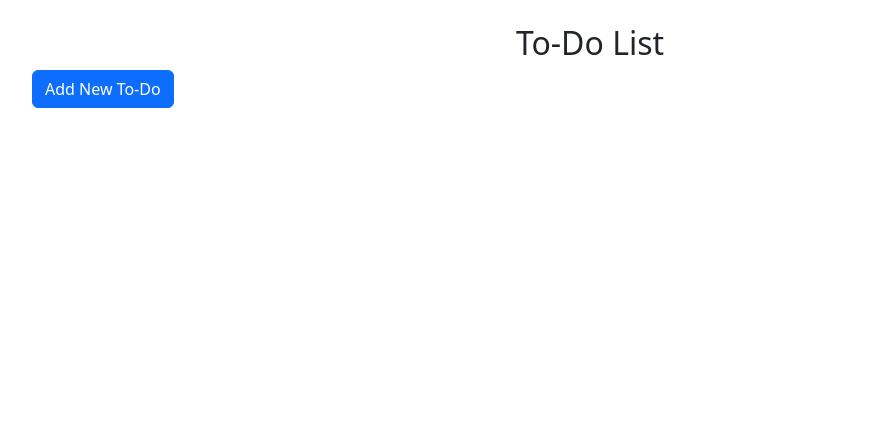
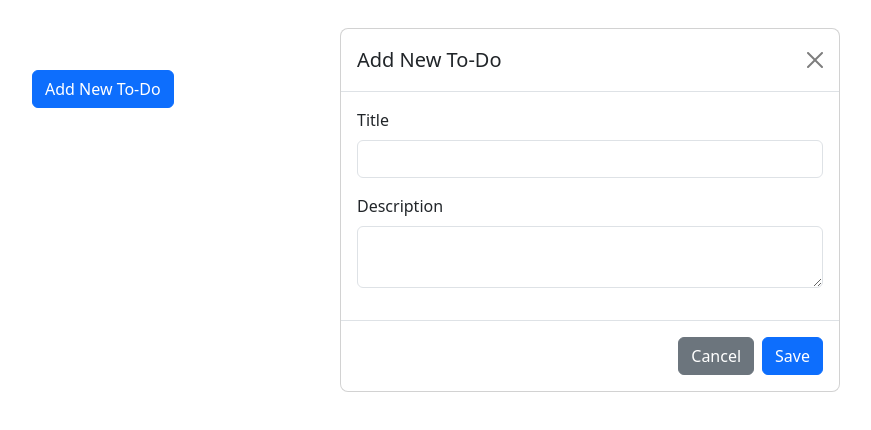
Before and after one commit to apekshaacharya8/To-Do, an Angular app: page / in a window 1280 px wide. Both pictures are taken after a click on the button "Add New To-Do". Shown: the top 430 px of the page, without its empty margins (50-921 px from the left). Built offline with nearby package versions, Linux system fonts and the light colour scheme.

Commit message:
to do function

```diff
--- a/src/app/component/todo-list/todo-list.component.html
+++ b/src/app/component/todo-list/todo-list.component.html
@@ -22,12 +22,13 @@
   </div>
 
   <!-- Modal -->
-  <div class="modal fade" id="todoModal" tabindex="-1" aria-labelledby="todoModalLabel" aria-hidden="true">
+  <ng-container *ngIf="isModalOpen">
+    <div class="modal fade show" id="todoModal" tabindex="-1" aria-labelledby="todoModalLabel" aria-hidden="true" style="display: block;">
       <div class="modal-dialog">
         <div class="modal-content">
           <div class="modal-header">
             <h5 class="modal-title" id="todoModalLabel">{{ isEditing ? 'Edit To-Do' : 'Add New To-Do' }}</h5>
-          <button type="button" class="btn-close" data-bs-dismiss="modal" aria-label="Close"></button>
+            <button type="button" class="btn-close" (click)="closeModal()" aria-label="Close"></button>
           </div>
           <form (ngSubmit)="saveTodo()" #todoForm="ngForm">
             <div class="modal-body">
@@ -60,11 +61,11 @@
               </div>
             </div>
             <div class="modal-footer">
-            <button type="button" class="btn btn-secondary" data-bs-dismiss="modal">Cancel</button>
+              <button type="button" class="btn btn-secondary" (click)="closeModal()">Cancel</button>
               <button type="submit" class="btn btn-primary">{{ isEditing ? 'Update' : 'Save' }}</button>
             </div>
           </form>
         </div>
       </div>
     </div>
-</div>
+  </ng-container>
--- a/src/app/component/todo-list/todo-list.component.ts
+++ b/src/app/component/todo-list/todo-list.component.ts
@@ -8,10 +8,11 @@ import { TodoService , Todo } from 'src/app/service/todo.service';
   styleUrls: ['./todo-list.component.scss'],
 })
 export class TodoListComponent implements OnInit {
-  todos: Todo[] = [];
-  currentTodo: Todo = { id: 0, title: '', description: '', completed: false };
+  //todos: Todo[] = [];
   isEditing: boolean = false;
-
+  isModalOpen: boolean = false;
+  todos: any[] = [];
+  currentTodo = { title: '', description: '', id: '' };
   constructor(private todoService: TodoService) {}
 
   ngOnInit(): void {
@@ -40,18 +41,52 @@ export class TodoListComponent implements OnInit {
     }
   }
 
-  deleteTodo(id: number): void {
-    if (confirm('Are you sure you want to delete this to-do?')) {
-      this.todoService.deleteTodo(id);
-      this.todos = this.todoService.getTodos();
+  // Function to open modal
+  openModal(todo?: any): void {
+    if (todo) {
+      this.isEditing = true;
+      this.currentTodo = { ...todo };
+    } else {
+      this.isEditing = false;
+      this.currentTodo = { title: '', description: '' , id : ''};
     }
+    this.isModalOpen = true;
   }
 
-  openModal(todo?: Todo){
-
+  // Function to close the modal
+  closeModal(): void {
+    this.isModalOpen = false;
   }
 
-  saveTodo(){
+  // Save or update the to-do
+  saveTodo(): void {
+    if (!this.currentTodo.title || !this.currentTodo.description) {
+      // Basic validation: ensure both title and description are provided
+      alert('Title and description are required!');
+      return;
+    }
 
+    if (this.isEditing) {
+      // If editing, find and update the existing to-do
+      const index = this.todos.findIndex(todo => todo.id === this.currentTodo.id);
+      if (index !== -1) {
+        this.todos[index] = { ...this.currentTodo };
+      }
+    } else {
+      const newTodo = { ...this.currentTodo, id: this.generateId() };
+      this.todos.push(newTodo); // Add the new to-do to the list
+    }
+
+    this.closeModal();
+  }
+
+  // Simple function to generate a unique ID for new todos
+  generateId(): number {
+    return this.todos.length ? Math.max(...this.todos.map(todo => todo.id)) + 1 : 1;
+  }
+
+  deleteTodo(id: number): void {
+    // Filter out the to-do with the matching ID from the todos array
+    this.todos = this.todos.filter(todo => todo.id !== id);
   }
 }
```
Lines whose indentation alone changed are shown as unchanged.
